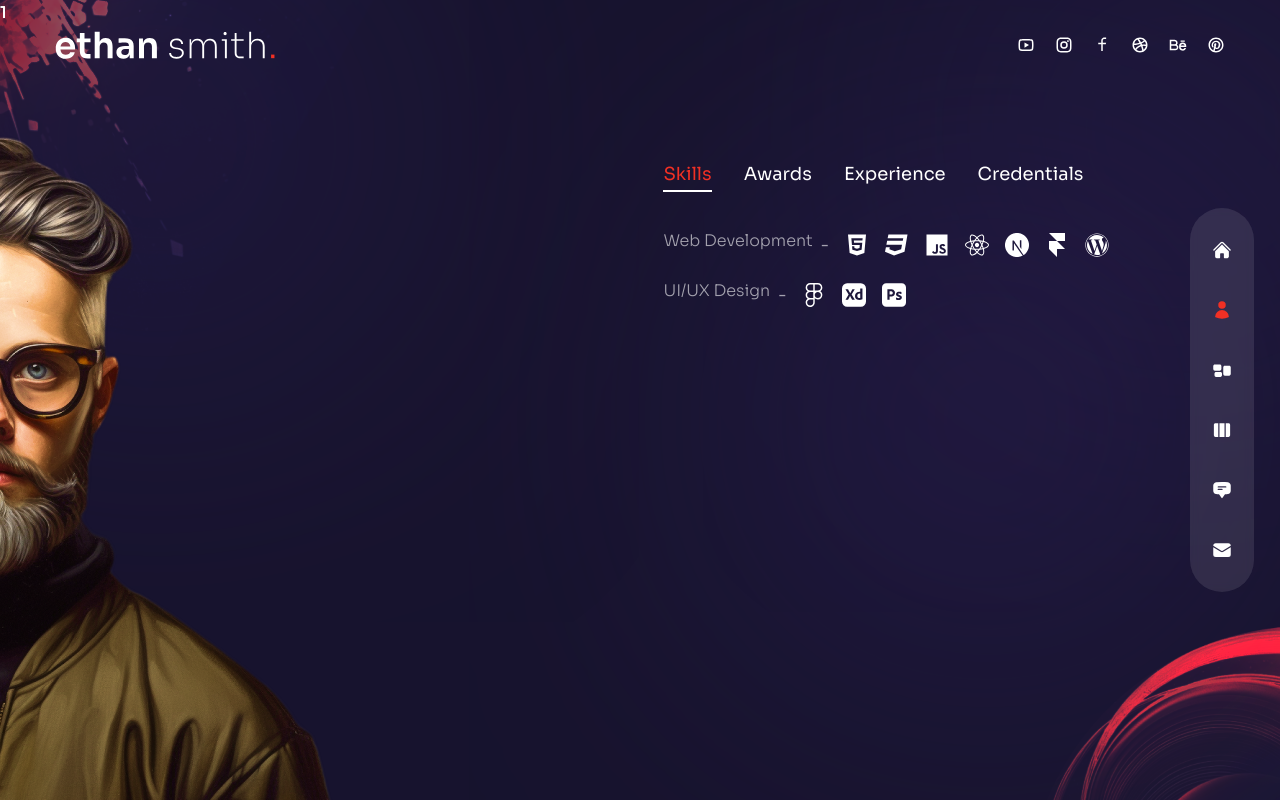
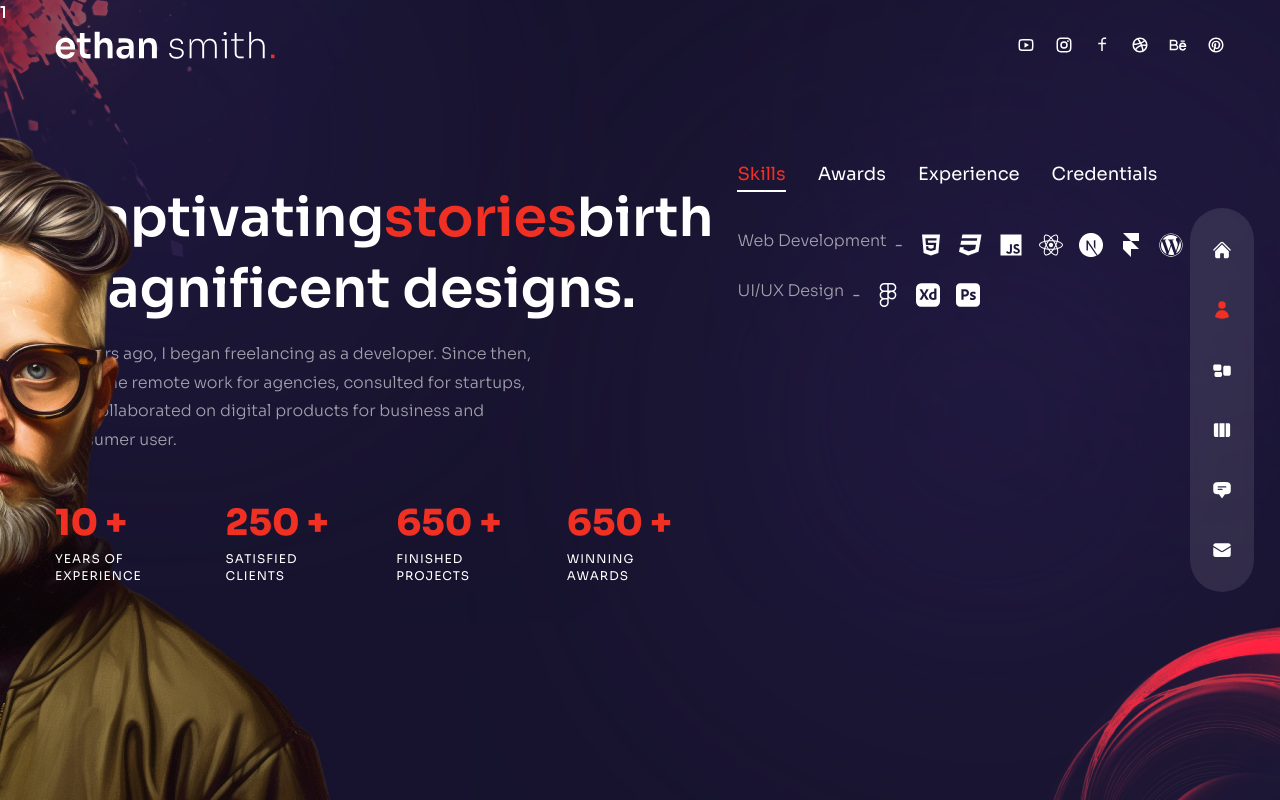
Before and after one commit to chirasi99/WebMinds-Gallery, a Next.js app: page /about in a window 1280 px wide. Built offline with nearby package versions, Linux system fonts and the light colour scheme.

Commit message:
create about page

```diff
--- a/pages/about/index.js
+++ b/pages/about/index.js
@@ -1,4 +1,4 @@
-import React, { useState} from "react";
+import React, { useState } from "react";
 
 // icons
 import {
@@ -17,14 +17,13 @@
   SiAdobephotoshop,
 } from "react-icons/si";
 
-
 //  about data
 export const aboutData = [
   {
-    title: 'skills',
+    title: "skills",
     info: [
       {
-        title: 'Web Development',
+        title: "Web Development",
         icons: [
           <FaHtml5 />,
           <FaCss3 />,
@@ -36,55 +35,55 @@
         ],
       },
       {
-        title: 'UI/UX Design',
+        title: "UI/UX Design",
         icons: [<FaFigma />, <SiAdobexd />, <SiAdobephotoshop />],
       },
     ],
   },
   {
-    title: 'awards',
+    title: "awards",
     info: [
       {
-        title: 'Webby Awards - Honoree',
-        stage: '2011 - 2012',
+        title: "Webby Awards - Honoree",
+        stage: "2011 - 2012",
       },
       {
-        title: 'Adobe Design Achievement Awards - Finalist',
-        stage: '2009 - 2010',
+        title: "Adobe Design Achievement Awards - Finalist",
+        stage: "2009 - 2010",
       },
     ],
   },
   {
-    title: 'experience',
+    title: "experience",
     info: [
       {
-        title: 'UX/UI Designer - XYZ Company',
-        stage: '2012 - 2023',
+        title: "UX/UI Designer - XYZ Company",
+        stage: "2012 - 2023",
       },
       {
-        title: 'Web Developer - ABC Agency',
-        stage: '2010 - 2012',
+        title: "Web Developer - ABC Agency",
+        stage: "2010 - 2012",
       },
       {
-        title: 'Intern - DEF Corporation',
-        stage: '2008 - 2010',
+        title: "Intern - DEF Corporation",
+        stage: "2008 - 2010",
       },
     ],
   },
   {
-    title: 'credentials',
+    title: "credentials",
     info: [
       {
-        title: 'Web Development - ABC University, LA, CA',
-        stage: '2011',
+        title: "Web Development - ABC University, LA, CA",
+        stage: "2011",
       },
       {
-        title: 'Computer Science Diploma - AV Technical Institute',
-        stage: '2009',
+        title: "Computer Science Diploma - AV Technical Institute",
+        stage: "2009",
       },
       {
-        title: 'Certified Graphic Designer - ABC Institute, Los Angeles, CA',
-        stage: '2006',
+        title: "Certified Graphic Designer - ABC Institute, Los Angeles, CA",
+        stage: "2006",
       },
     ],
   },
@@ -98,22 +97,100 @@
 import { motion } from "framer-motion";
 import { fadeIn } from "../../variants";
 
+
+// counter
+import CountUp from 'react-countup';
+
 const About = () => {
   const [index, setIndex] = useState(0);
   console.log(index);
-  return <div className="h-full py-32 text-center bg-primary/30 xl:text-left">
+  return (
+    <div className="h-full py-32 text-center bg-primary/30 xl:text-left">
       <Circles />
       {/* avatar img  */}
-    <motion.div variants={fadeIn('right', 0.2)} initial='hidden' animate='show' exit='hidden' className="absolute bottom-0 hidden xl:flex -left-[370px]">
+      <motion.div
+        variants={fadeIn("right", 0.2)}
+        initial="hidden"
+        animate="show"
+        exit="hidden"
+        className="absolute bottom-0 hidden xl:flex -left-[370px]"
+      >
         <Avatar />
       </motion.div>
       <div className="container flex flex-col items-center h-full mx-auto xl:flex-row gap-x-6">
-      <div className="flex flex-col justify-center flex-1">text</div>
-      <div className="flex flex-col w-full xl:max-w-[48%] h-[480px]">
+       {/* text */}
+        <div className="flex flex-col justify-center flex-1">
+          <motion.h2  variants={fadeIn("right", 0.2)}
+        initial="hidden"
+        animate="show"
+        exit="hidden"
+         className="h2">Captivating<span className="text-accent">stories</span>birth magnificent designs.</motion.h2>
+          <motion.p
+           variants={fadeIn("right", 0.4)}
+           initial="hidden"
+           animate="show"
+           exit="hidden"
+          className="max-w-[500px] mx-auto xl:mx-0 mb-6 xl:mb-12 px-2 xl:px-0 "> 10 years ago, I began freelancing as a developer. Since then, I've done remote work for agencies, consulted for startups,
+            and collaborated on digital products for business and consumer user.
+          </motion.p>
+          {/* counters  */}
+          <motion.div  variants={fadeIn("right", 0.6)}
+        initial="hidden"
+        animate="show"
+        exit="hidden"
+        className="hidden mx-auto mb-8 md:flex md:max-w-xl xl:max-w-none xl:mx-0">
+            <div className="flex flex-1 xl:gap-x-6">
+              {/* experience  */}
+              <div className="relative flex-1 after:w-[1px] after:h-full after:bg-white/10 after:absoulte after:top-0 after:right-0">
+                <div className="mb-2 text-2xl font-extrabold xl:text-4xl text-accent">
+                  <CountUp start={0} end={10} duration={5} /> +
+                </div>
+                <div className="text-xs uppercase tracking-[1px] leading-[1.4] max-w-[100px]">Years of Experience</div>
+              </div>
+
+              {/* clients */}
+              <div className="relative flex-1 after:w-[1px] after:h-full after:bg-white/10 after:absoulte after:top-0 after:right-0">
+                <div className="mb-2 text-2xl font-extrabold xl:text-4xl text-accent">
+                  <CountUp start={0} end={250} duration={5} /> +
+                </div>
+                <div className="text-xs uppercase tracking-[1px] leading-[1.4] max-w-[100px]">Satisfied clients</div>
+              </div>
+
+                  {/* projects  */}
+              <div className="relative flex-1 after:w-[1px] after:h-full after:bg-white/10 after:absoulte after:top-0 after:right-0">
+                <div className="mb-2 text-2xl font-extrabold xl:text-4xl text-accent">
+                  <CountUp start={0} end={650} duration={5} /> +
+                </div>
+                <div className="text-xs uppercase tracking-[1px] leading-[1.4] max-w-[100px]">Finished Projects</div>
+              </div>
+
+                {/* awards  */}
+             <div className="relative flex-1">
+                <div className="mb-2 text-2xl font-extrabold xl:text-4xl text-accent">
+                  <CountUp start={0} end={650} duration={5} /> +
+                </div>
+                <div className="text-xs uppercase tracking-[1px] leading-[1.4] max-w-[100px]">Winning Awards</div>
+              </div>
+
+
+            </div>
+          </motion.div>
+        </div>
+        <motion.div
+         variants={fadeIn("left", 0.4)}
+         initial="hidden"
+         animate="show"
+         exit="hidden"
+         className="flex flex-col w-full xl:max-w-[48%] h-[480px]">
           <div className="flex mx-auto mb-4 gap-x-4 xl:gap-x-8 xl:mx-0">
             {aboutData.map((item, itemIndex) => {
-            return ( <div key={itemIndex}
-            className={`${index === itemIndex && `text-accent after:w-[100%] after:bg-accent after:transition-all after:duration-300`}
+              return (
+                <div
+                  key={itemIndex}
+                  className={`${
+                    index === itemIndex &&
+                    `text-accent after:w-[100%] after:bg-accent after:transition-all after:duration-300`
+                  }
             cursor-pointer capitalize xl:text-lg relative after:-w-8 after:h-[2px] after:bg-white after:absolute after:-bottom-1 after:left-0 `}
                   onClick={() => setIndex(itemIndex)}
                 >
@@ -124,25 +201,29 @@
           </div>
           <div className="flex flex-col items-center py-2 xl:py-6 gap-y-2 xl:gap-y-4 xl:items-start">
             {aboutData[index].info.map((item, itemIndex) => {
-            return <div key={itemIndex} className="flex flex-col items-center flex-1 text-white/60 md:flex-row max-w-max gap-x-2">
+              return (
+                <div
+                  key={itemIndex}
+                  className="flex flex-col items-center flex-1 text-white/60 md:flex-row max-w-max gap-x-2"
+                >
                   {/* title  */}
-              <div className="mb-2 font-light md:md-0">
-                {item.title}
-              </div>
+                  <div className="mb-2 font-light md:md-0">{item.title}</div>
                   <div className="hidden md:flex">-</div>
                   <div>{item.stage}</div>
                   <div className="flex gap-x-4">
                     {/* icons  */}
                     {item.icons?.map((icon, itemIndex) => {
-                  return <div className="text-2xl text-white">{icon}</div>
+                      return <div className="text-2xl text-white">{icon}</div>;
                     })}
                   </div>
                 </div>
+              );
             })}
           </div>
+        </motion.div>
       </div>
     </div>
-  </div>
+  );
 };
 
 export default About;
```
Lines whose indentation alone changed are shown as unchanged.
